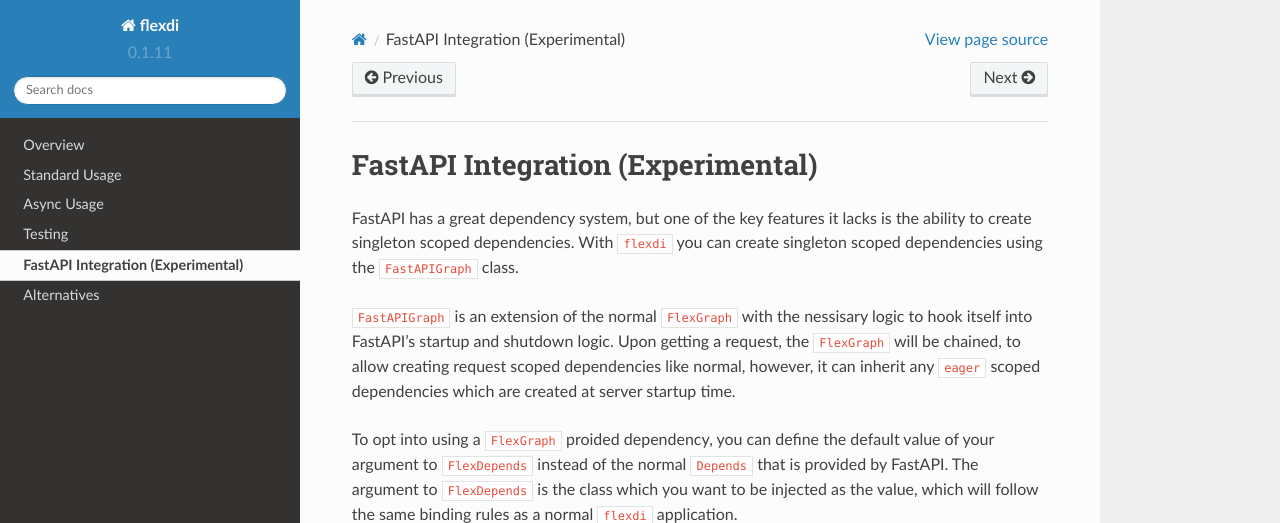
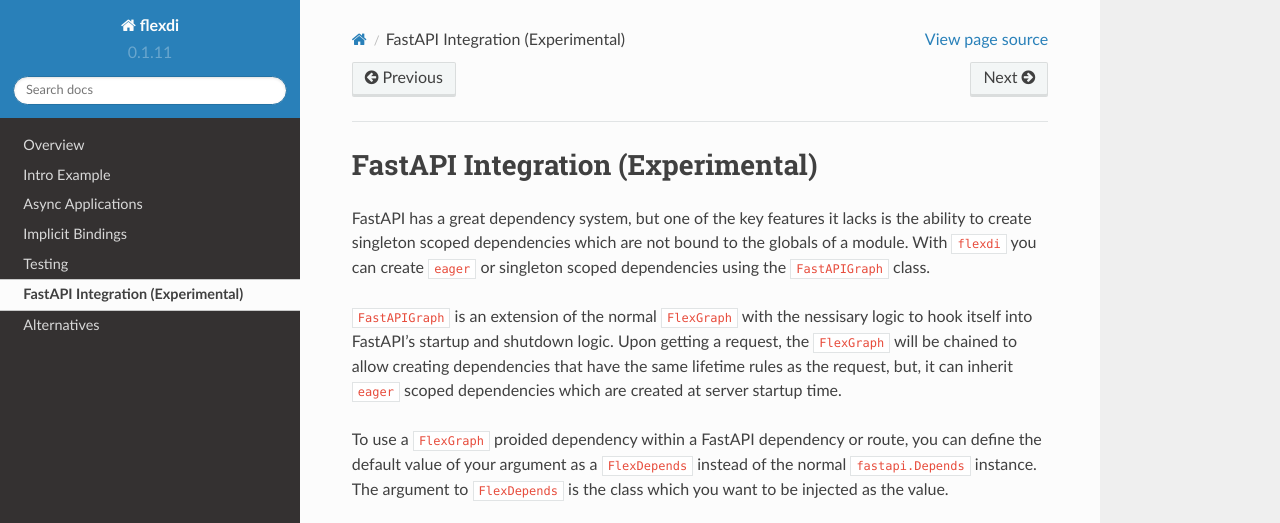
Before and after one commit to cal-pratt/flexdi, a Sphinx documentation site: the page built from docs/source/fastapi.rst, in a window 1280 px wide and 1117 px high, cut to the strip 0-523 px from the top of the window. Built offline with Sphinx 7.4.7 and the Read the Docs theme 2.0.0, drawn with Linux system fonts in a browser that asks for light colours.

Commit message:
Add documentation on implicit bindings (#14)

```diff
--- a/docs/source/fastapi.rst
+++ b/docs/source/fastapi.rst
@@ -2,20 +2,20 @@
 ==================================
 
 FastAPI has a great dependency system, but one of the key features it lacks is
-the ability to create singleton scoped dependencies. With ``flexdi`` you can
-create singleton scoped dependencies using the ``FastAPIGraph`` class.
+the ability to create singleton scoped dependencies which are not bound to the
+globals of a module. With ``flexdi`` you can create ``eager`` or singleton scoped
+dependencies using the ``FastAPIGraph`` class.
 
 ``FastAPIGraph`` is an extension of the normal ``FlexGraph`` with the nessisary
 logic to hook itself into FastAPI's startup and shutdown logic. Upon getting a
-request, the ``FlexGraph`` will be chained, to allow creating request scoped
-dependencies like normal, however, it can inherit any ``eager`` scoped
-dependencies which are created at server startup time.
+request, the ``FlexGraph`` will be chained to allow creating dependencies that
+have the same lifetime rules as the request, but, it can inherit ``eager``
+scoped dependencies which are created at server startup time.
 
-To opt into using a ``FlexGraph`` proided dependency, you can define the default
-value of your argument to ``FlexDepends`` instead of the normal ``Depends`` that
-is provided by FastAPI. The argument to ``FlexDepends`` is the class which you
-want to be injected as the value, which will follow the same binding rules as a
-normal ``flexdi`` application.
+To use a ``FlexGraph`` proided dependency within a FastAPI dependency or route,
+you can define the default value of your argument as a ``FlexDepends`` instead of
+the normal ``fastapi.Depends`` instance. The argument to ``FlexDepends`` is the
+class which you want to be injected as the value.
 
 
 .. include:: ../../examples/fastapi_graph.py
--- a/docs/source/index.rst
+++ b/docs/source/index.rst
@@ -22,6 +22,7 @@
    overview
    sync_example
    async_example
+   implicit_vs_explicit
    testing
    fastapi
    alternatives
--- a/noxfile.py
+++ b/noxfile.py
@@ -101,12 +101,12 @@
     if os.path.exists("docs/build"):
         shutil.rmtree("docs/build")
     session.run("sphinx-build", "-a", "docs/source", "docs/build")
-    path = os.path.abspath("docs/build/index.html")
-    webbrowser.open_new_tab(f"file://{path}")
 
     # regenerate the README.rst
     with open("README.rst", "w") as readme_file:
         readme_file.write(gen_readme())
+
+    print(f'file:///{os.path.abspath("docs/build/index.html")}')
 
 
 def gen_readme() -> str:
```
Also changed, not shown: docs/source/async_example.rst (+4 -3 lines), docs/source/implicit_vs_explicit.rst (added, +67 -0 lines), docs/source/sync_example.rst (+8 -3 lines), docs/source/testing.rst (+5 -4 lines), 7 other files.
